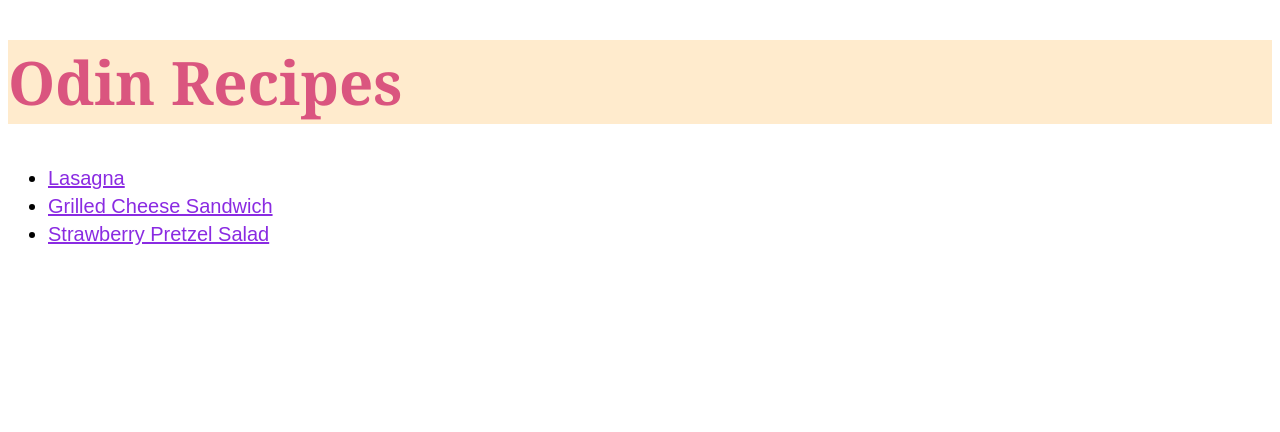
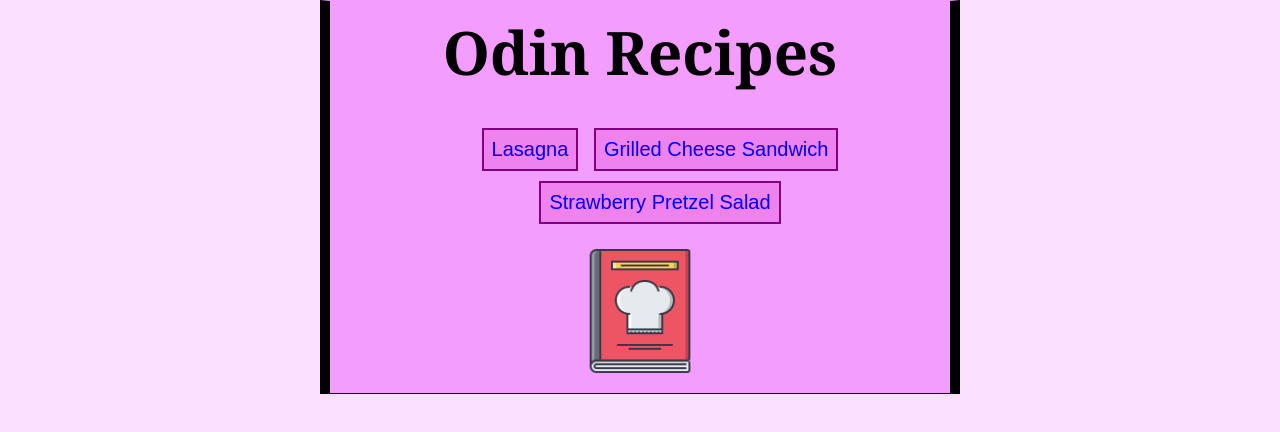
Before and after one commit to I-Am-Caprico/odin-recipes, a plain HTML site: page index.html in a window 1280 px wide. Drawn offline with Linux system fonts and the light colour scheme.

Commit message:
Add layout styling to index.html
Make all centered. Enhance links into buttons. Add a cookbook image.

```diff
--- a/index.html
+++ b/index.html
@@ -6,12 +6,13 @@
         <link rel="stylesheet" href="./styles.css"/>
     </head>
 
-    <body>
+    <body class="box-menu">
         <h1>Odin Recipes</h1>
         <ul>
             <li><a href="recipes/lasagna.html">Lasagna</a></li>
             <li><a href="recipes/grilled_cheese_sandwich.html">Grilled Cheese Sandwich</a></li>
             <li><a href="recipes/strawberry_pretzel_salad.html">Strawberry Pretzel Salad</a></li>
         </ul>
+        <img src="./recipe-book.png" alt="a painted picture of a pink recipe recipe book">
     </body>
 </html>
--- a/styles.css
+++ b/styles.css
@@ -1,5 +1,9 @@
 * {
-    line-height: 1.4;
+    box-sizing: border-box;
+}
+
+html {
+    background-color: rgb(251, 224, 255);
 }
 
 body {
@@ -12,13 +16,13 @@ img {
     border: 2px solid black;
 }
 
-h1 {
+/* h1 {
     color: #cf2868c5;
     background-color: rgb(255, 235, 205);
     font-weight: bold;
     font-size: 60px;
     font-family: "Georgia", serif;
-}
+} */
 
 h2 {
     color: #cf2868c5;
@@ -27,10 +31,54 @@ h2 {
     background-color: rgb(254, 239, 255);
 }
 
-a {
-    color: blueviolet;
-}
-
 strong {
     font-weight: bold;
 }
+
+.box-menu {
+    width: 50%;
+    margin: auto;
+    border-left: 10px solid black;
+    border-right: 10px solid black;
+    border-top: 1px solid transparent;
+    border-bottom: 1px solid black;
+    background-color: rgb(242, 157, 255);
+}
+
+.box-menu h1 {
+    text-align: center;
+    font-weight: bold;
+    font-size: 60px;
+    font-family: "Georgia", serif;
+    margin: auto;
+    padding: 10px 0px;
+}
+
+.box-menu ul {
+    display: block;
+    text-align: center;
+}
+
+.box-menu li {
+    display: inline-block;
+    margin: 5px;
+    border: 2px solid purple;
+    background-color: violet;
+}
+
+.box-menu a {
+    display: block;
+    padding: 8px;
+    text-decoration: none;
+}
+
+.box-menu a:hover {
+    background-color: rgb(231, 88, 231);
+}
+
+.box-menu img {
+    display: block;
+    width: 20%;
+    margin: 20px auto;
+    border: none;
+}
```
Also changed, not shown: recipe-book.png (added).
